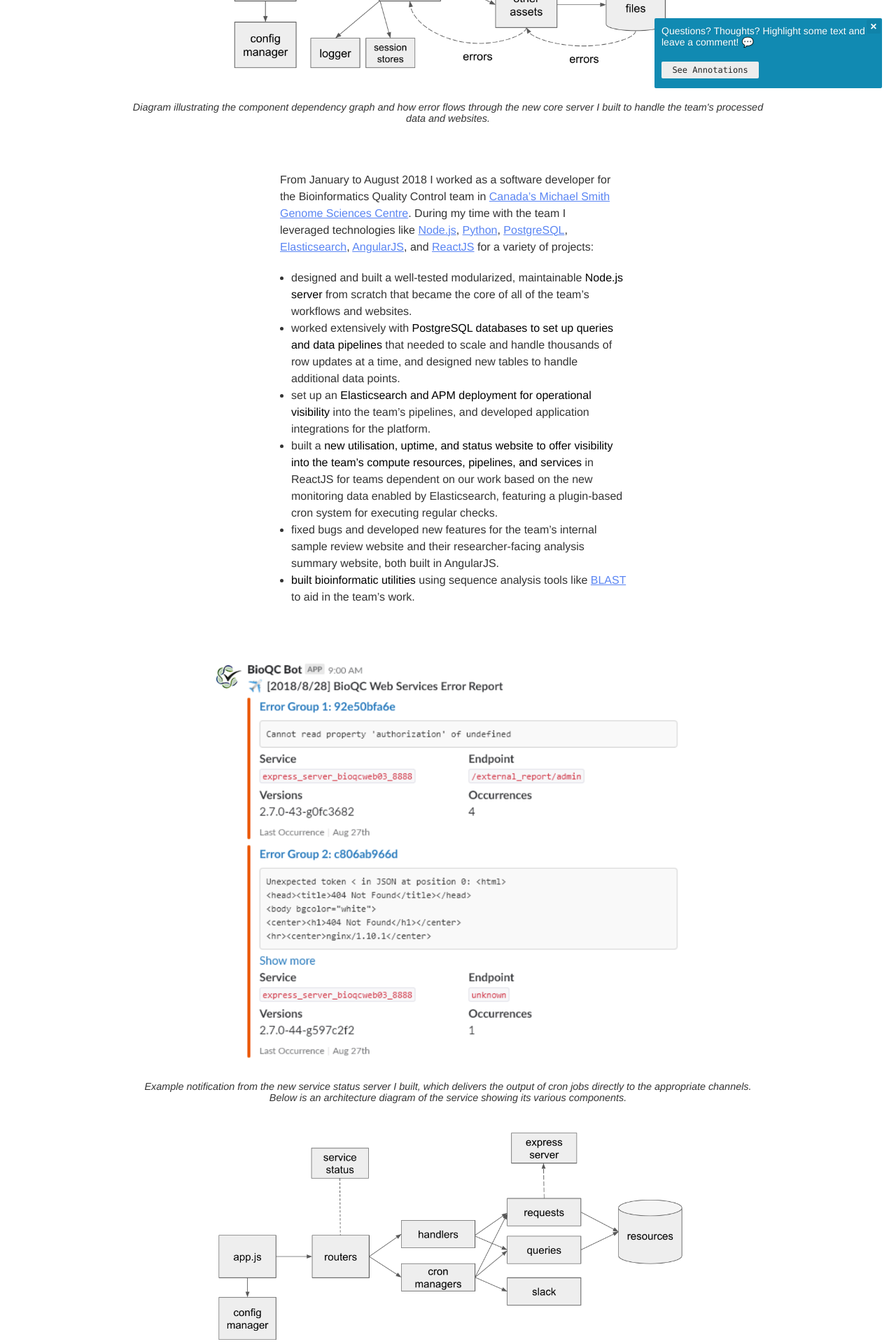
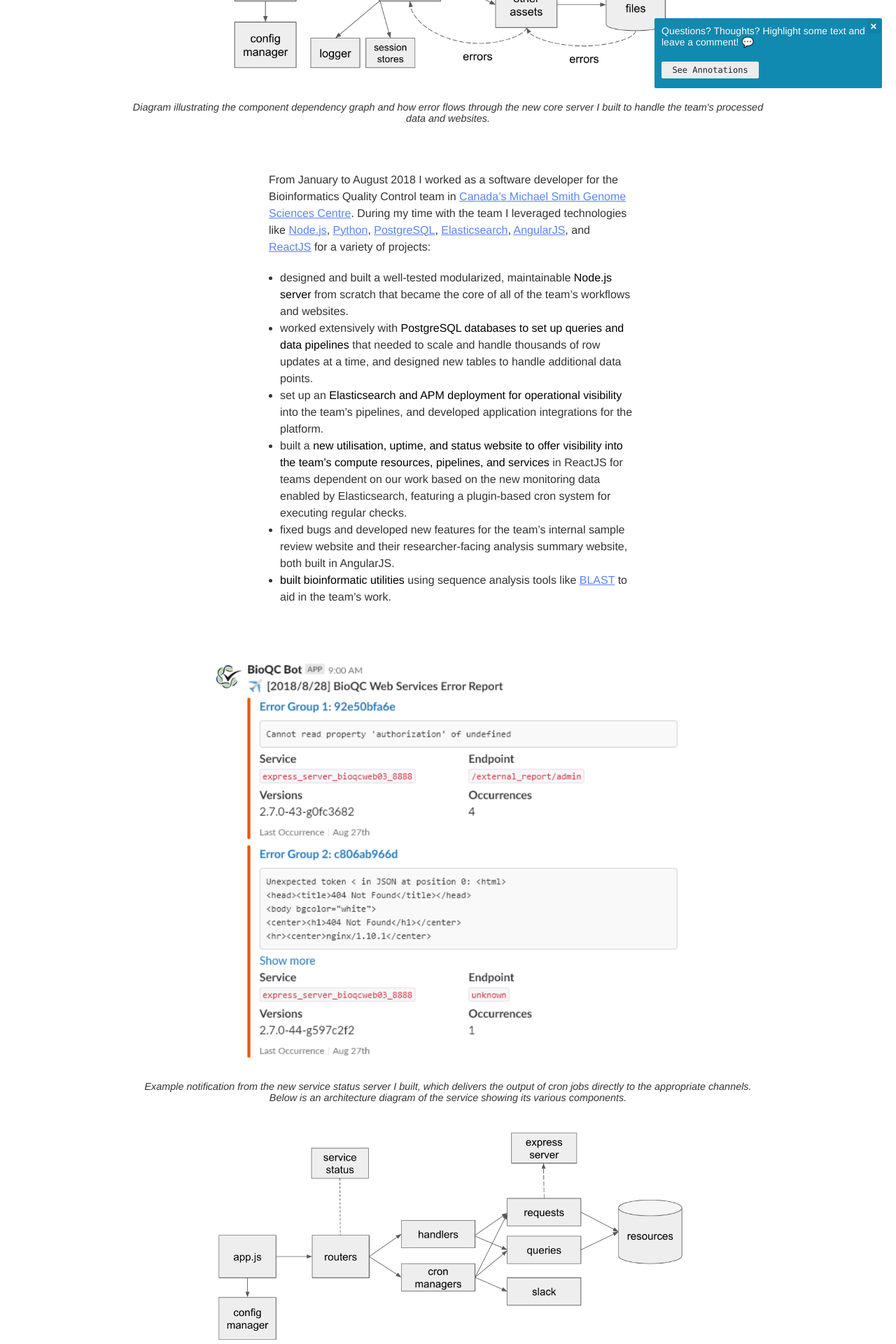
Before and after one commit to bobheadxi/bobheadxi.github.io, a Jekyll site: the page built from content/_experience/2018-1-8-bcgsc.md, in a window 1280 px wide. Shown: the part 750-2670 px from the top of the page at 70% size. Built offline with Jekyll 4.4.1, drawn with Linux system fonts in a browser that asks for light colours; nearby versions of some CDN libraries; a style sheet for code colours, icons or effects is not loaded.

Commit message:
unify and slightly increase content width

```diff
--- a/_sass/base/general.sass
+++ b/_sass/base/general.sass
@@ -127,7 +127,7 @@
 		width: 88%
 
 .wrapper-normal
-	max-width: 610px
+	max-width: $contentWidth
 
 .wrapper-large
 	max-width: 1080px
--- a/_sass/base/variables.sass
+++ b/_sass/base/variables.sass
@@ -11,3 +11,5 @@
 $tablet: "only screen and (min-width: 400px) and (max-width: 1050px)"
 $above: "only screen and (min-width: 780px)"
 $below: "only screen and (max-width: 780px)"
+
+$contentWidth: 32rem
--- a/_sass/pages/page.sass
+++ b/_sass/pages/page.sass
@@ -6,7 +6,7 @@
         margin-bottom: 3rem
 
     > *
-        max-width: 610px
+        max-width: $contentWidth
         margin-left: auto
         margin-right: auto
 
--- a/_sass/pages/post.sass
+++ b/_sass/pages/post.sass
@@ -8,7 +8,7 @@
             max-width: 100%
 
     .not-wide
-        max-width: 30rem
+        max-width: $contentWidth
         margin-left: auto
         margin-right: auto
 
--- a/open-source/index.html
+++ b/open-source/index.html
@@ -15,7 +15,7 @@
 
 <!-- Based on https://observablehq.com/@bumbeishvili/trying-out-rough -->
 <figure>
-    <div id="canvas-container" height="150px" style="max-width: 610px; margin: auto;">
+    <div id="canvas-container" height="150px" style="max-width: 30rem; margin: auto;">
         <!-- Populated by `drawChart()` -->
         <canvas id="canvas"></canvas>
     </div>
```
